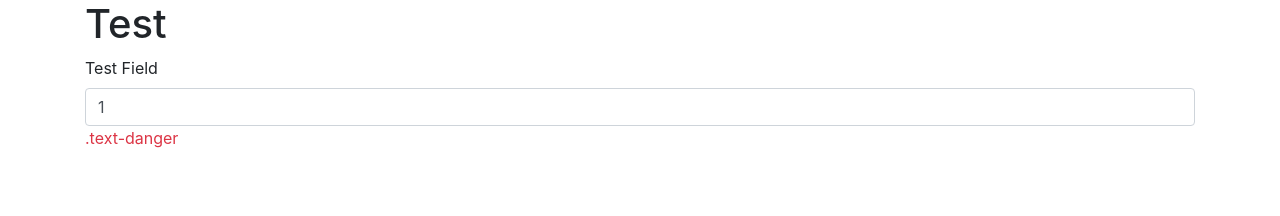
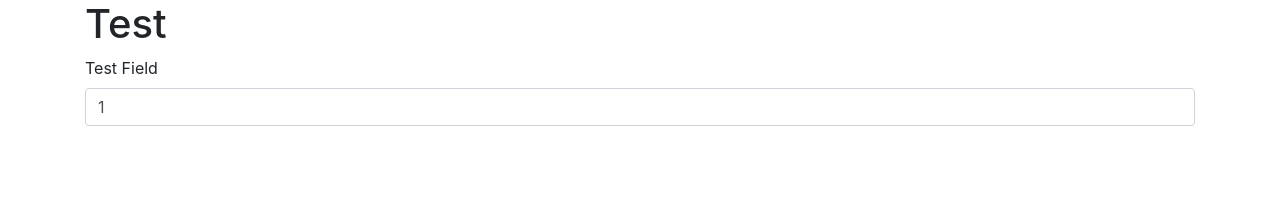
Before and after one commit to naveenkosigi/Dynamic-Form-Builder, a React (Create React App) app: page / in a window 1280 px wide. Shown: the top 216 px of the page. Built offline with nearby package versions, Linux system fonts and the light colour scheme.

Commit message:
added basic error handling for Input

```diff
--- a/src/components/FormBuilder/Input.js
+++ b/src/components/FormBuilder/Input.js
@@ -1,4 +1,4 @@
-import { Fragment } from "react";
+import { Fragment, useCallback } from "react";
 import useInput from "./use-Input"
 
 
@@ -12,7 +12,10 @@ import useInput from "./use-Input"
  * @returns
  */
 const Input = (props) => {
-    const { inputValue,changeHandler,isInvalid } = useInput('1',(value) => value >=5);
+
+    const { inputValue,changeHandler,isInvalid,hasTouched,touchHandler } = useInput(value => value > 5);
+
+    const isFieldValid = isInvalid && hasTouched;
 
     const inputOptions = {
         ...props.options.input
@@ -21,8 +24,8 @@ const Input = (props) => {
     return(
         <div className="form-group">
             <label for={props.options.input.id}>{props.options.label.name}</label>
-            <input {...inputOptions} onChange={changeHandler} value={inputValue} class="form-control"/>
-            {isInvalid && <p class="text-danger">.text-danger</p>}
+            <input {...inputOptions} onChange={changeHandler} value={inputValue} class="form-control" onBlur={touchHandler}/>
+            {isFieldValid && <p class="text-danger">Error Field</p>}
         </div>
     )
 }
--- a/src/components/FormBuilder/use-Input.js
+++ b/src/components/FormBuilder/use-Input.js
@@ -1,21 +1,30 @@
-import { useCallback, useState } from "react"
+import { useCallback, useEffect, useState } from "react"
 
-const useInput = (defaultValue,validator) => {
-    const [inputValue,setInputValue] = useState(defaultValue || '');
-    const [isInvalid,setInvalid] = useState(true);
+const useInput = (customValidator) => {
+    const [inputValue,setInputValue] = useState('1');
+    const [isInvalid,setInvalid] = useState(false);
+    const [hasTouched,setHasTouched] = useState(false);
 
-    const customValidator = useCallback(() => {
-        setInvalid(validator(inputValue));
-    },[validator]);
+    useEffect(() => {
+        setInvalid(customValidator(inputValue));
+    },[customValidator]);
 
     const changeHandler = (event) => {
         setInputValue(event.target.value);
-        customValidator();
+        setHasTouched(true);
     }
+
+    const touchHandler = (event) => {
+        setHasTouched(true);
+        setInvalid(customValidator(event.target.value));
+    }
+
     return{
         inputValue,
         changeHandler,
-        isInvalid
+        isInvalid,
+        hasTouched,
+        touchHandler
     }
 }
 
```
